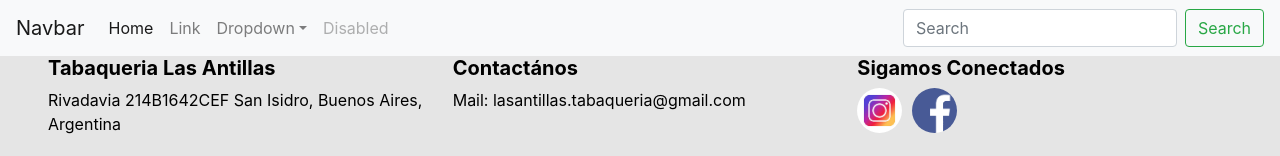
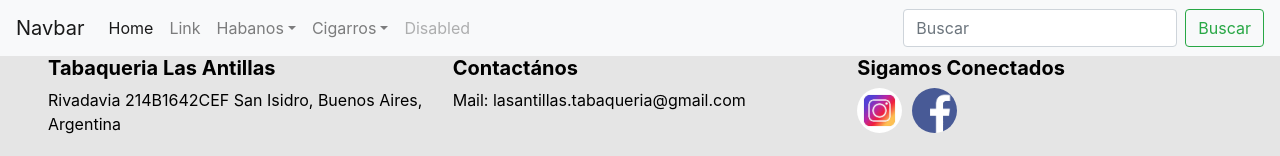
Before and after one commit to gabrielpasquantonio/Ecommerce-Las-Antillas, a React (Create React App) app in the folder frontend/: page / in a window 1280 px wide. Shown: the top 156 px of the page. Built offline with nearby package versions, Linux system fonts and the light colour scheme.

Commit message:
Cambios en el NavBar

```diff
--- /dev/null
+++ b/frontend/src/components/NavBar/NavBar.css
@@ -0,0 +1,3 @@
+body{
+    background-color: black;
+}
--- a/frontend/src/components/NavBar/NavBar.jsx
+++ b/frontend/src/components/NavBar/NavBar.jsx
@@ -1,16 +1,19 @@
 import React from "react";
+import "./NavBar.css";
 
 export default function navBar() {
 
     return (
         <div className="App">
-            <nav className="navbar navbar-expand-lg navbar-light bg-light">
+
+             <nav className="navbar navbar-expand-lg navbar-light bg-light">
                 <a className="navbar-brand" href="#">Navbar</a>
                 <button className="navbar-toggler" type="button" data-toggle="collapse" data-target="#navbarSupportedContent" aria-controls="navbarSupportedContent" aria-expanded="false" aria-label="Toggle navigation">
                     <span className="navbar-toggler-icon"></span>
                 </button>
 
                 <div className="collapse navbar-collapse" id="navbarSupportedContent">
+
                     <ul className="navbar-nav mr-auto">
                         <li className="nav-item active">
                             <a className="nav-link" href="#">Home <span className="sr-only">(current)</span></a>
@@ -18,10 +21,12 @@ export default function navBar() {
                         <li className="nav-item">
                             <a className="nav-link" href="#">Link</a>
                         </li>
+
                         <li className="nav-item dropdown">
                             <a className="nav-link dropdown-toggle" href="#" id="navbarDropdown" role="button" data-toggle="dropdown" aria-haspopup="true" aria-expanded="false">
-                                Dropdown
-        </a>
+                                Habanos</a>
+
+
                             <div className="dropdown-menu" aria-labelledby="navbarDropdown">
                                 <a className="dropdown-item" href="#">Action</a>
                                 <a className="dropdown-item" href="#">Another action</a>
@@ -29,13 +34,31 @@ export default function navBar() {
                                 <a className="dropdown-item" href="#">Something else here</a>
                             </div>
                         </li>
+
+                        <li className="nav-item dropdown">
+                            <a className="nav-link dropdown-toggle" href="#" id="navbarDropdown" role="button" data-toggle="dropdown" aria-haspopup="true" aria-expanded="false">
+                                Cigarros</a>
+
+                            <div className="dropdown-menu" aria-labelledby="navbarDropdown">
+                                <a className="dropdown-item" href="#">Action</a>
+                                <a className="dropdown-item" href="#">Another action</a>
+                                <div className="dropdown-divider"></div>
+                                <a className="dropdown-item" href="#">Something else here</a>
+                            </div>
+                        </li>
+
+
+
                         <li className="nav-item">
                             <a className="nav-link disabled" href="#" tabindex="-1" aria-disabled="true">Disabled</a>
                         </li>
+
                     </ul>
+
+
                     <form className="form-inline my-2 my-lg-0">
-                        <input className="form-control mr-sm-2" type="search" placeholder="Search" aria-label="Search" />
-                        <button className="btn btn-outline-success my-2 my-sm-0" type="submit">Search</button>
+                        <input className="form-control mr-sm-2" type="search" placeholder="Buscar" aria-label="Buscar" />
+                        <button className="btn btn-outline-success my-2 my-sm-0" type="submit">Buscar</button>
                     </form>
                 </div>
             </nav>
```
Also changed, not shown: 1 other file (tests, documents, lock files or other folders).
